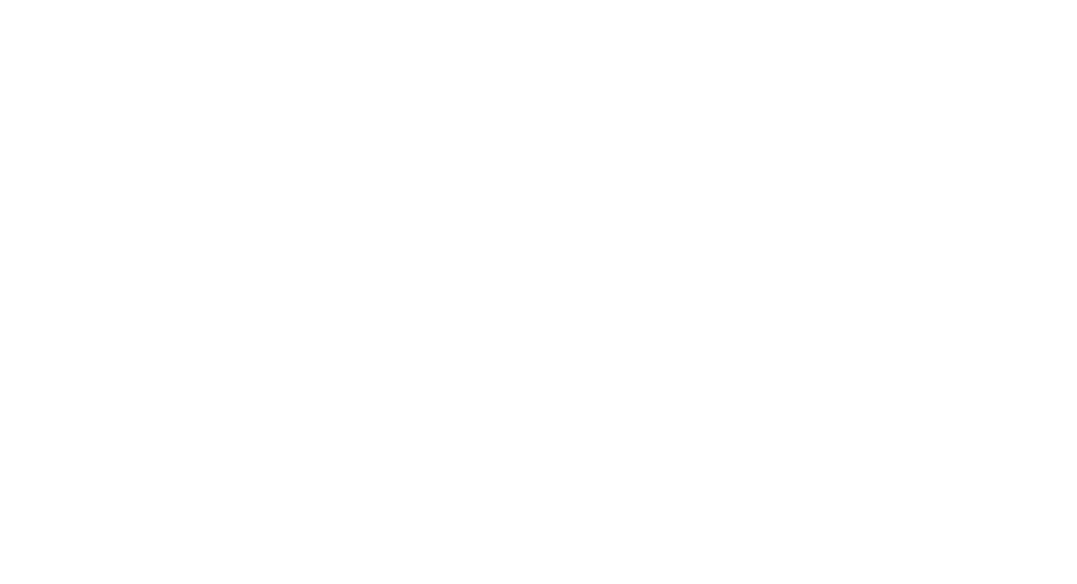
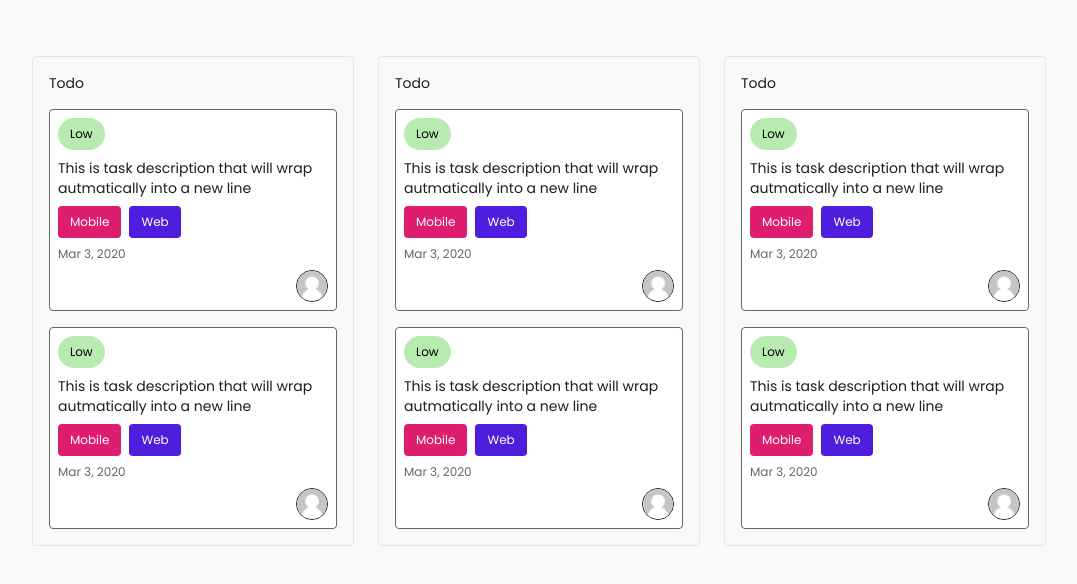
Before and after one commit to viniielopes/teste-btime, a Next.js app: page /en in a window 1280 px wide. Shown: the top 584 px of the page, without its empty margins (24-1101 px from the left). Built offline with nearby package versions, Linux system fonts and the light colour scheme.

Commit message:
feat: organized home page

```diff
--- a/src/app/[locale]/layout.tsx
+++ b/src/app/[locale]/layout.tsx
@@ -43,7 +43,7 @@ export default async function RootLayout({ children, params }: Props) {
   }
 
   return (
-    <html lang={params.locale} className="bg-background" data-mode="light">
+    <html lang={params.locale} className="bg-white-grey" data-mode="light">
       <body className={inter.className}>
         <NextIntlClientProvider locale={locale} messages={messages}>
           <Providers>{children}</Providers>
--- a/src/app/[locale]/page.tsx
+++ b/src/app/[locale]/page.tsx
@@ -1,9 +1,12 @@
+import { Board } from "@/components/Board";
 import "react-toastify/dist/ReactToastify.min.css";
 
 export default function Home() {
   return (
-    <main>
-
+    <main className="mt-14 flex gap-6 px-14">
+      <Board></Board>
+      <Board></Board>
+      <Board></Board>
     </main>
   );
 }
--- /dev/null
+++ b/src/components/Board/index.tsx
@@ -0,0 +1,14 @@
+import { Card } from "../Card";
+import { Typography } from "../Typography";
+
+export const Board = () => {
+  return (
+    <div className="rounded border border-light-grey p-4">
+      <div className="flex flex-col gap-4">
+        <Typography variant="primary">Todo</Typography>
+        <Card></Card>
+        <Card></Card>
+      </div>
+    </div>
+  );
+};
--- a/src/components/Card/index.tsx
+++ b/src/components/Card/index.tsx
@@ -5,7 +5,7 @@ import { UserImage } from "../UserImage";
 
 export const Card = () => {
   return (
-    <div className="flex w-72 flex-col gap-2 rounded border p-2">
+    <div className="flex w-72 flex-col gap-2 rounded border border-dark-grey bg-white p-2">
       <ChipPriority priority="low"></ChipPriority>
       <Typography variant="primary">
         This is task description that will wrap autmatically into a new line
```
